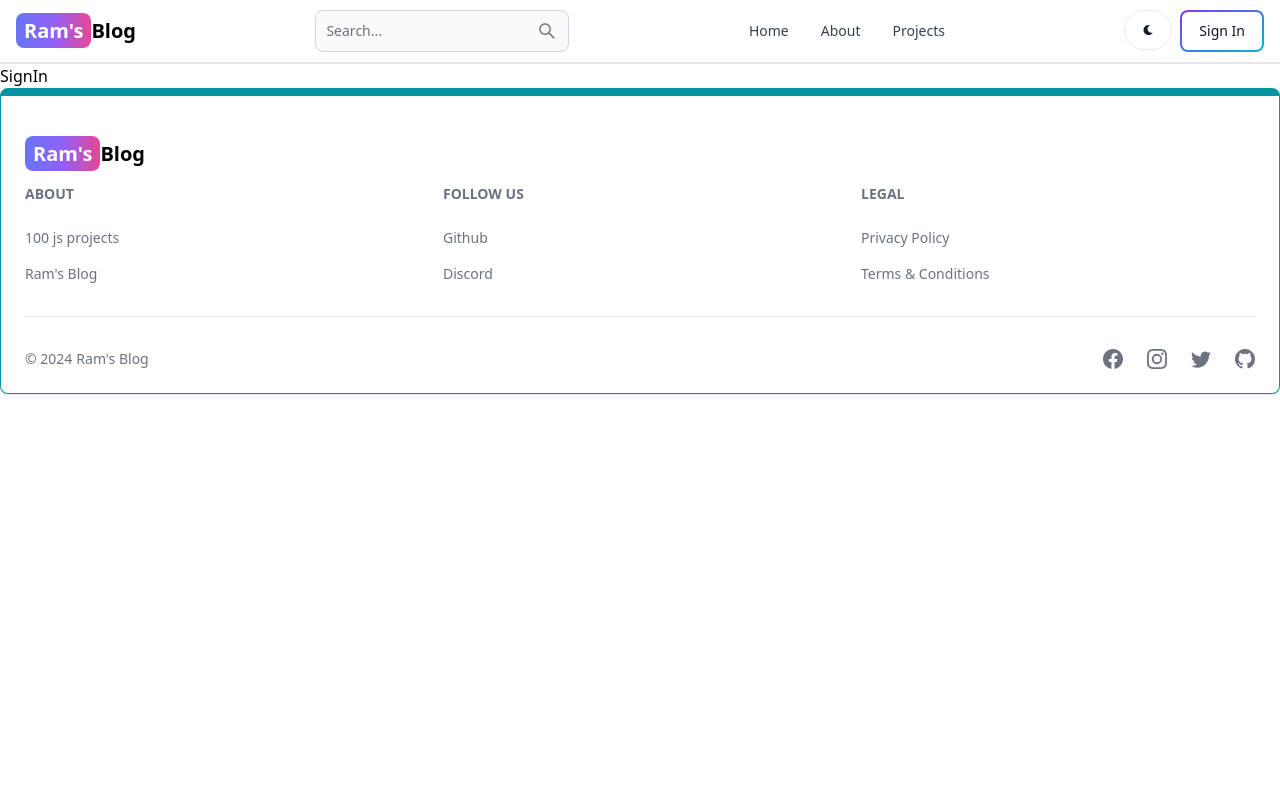
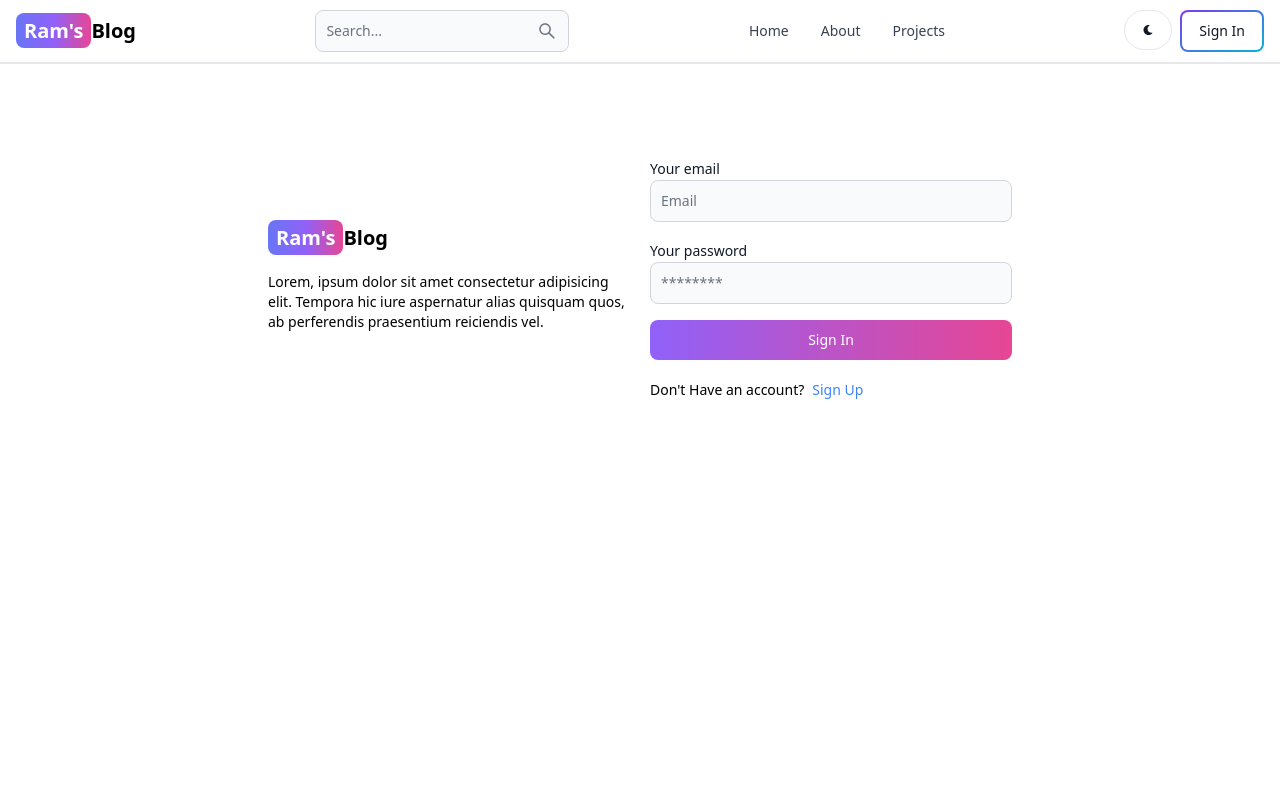
Before and after one commit to Ramsooriyan/Mern-Blog, a React (Vite) app in the folder client/: page /sign-in in a window 1280 px wide. Shown: the top 800 px of the page. Built offline with nearby package versions, Linux system fonts and the light colour scheme.

Commit message:
complete signin functionality

```diff
--- a/client/src/pages/SignIn.jsx
+++ b/client/src/pages/SignIn.jsx
@@ -1,8 +1,90 @@
-import React from 'react'
+import { Alert, Button, Label, Spinner, TextInput } from 'flowbite-react'
+import React, { useState } from 'react'
+import { Link, useNavigate } from 'react-router-dom'
 
 const SignIn = () => {
+  const [formData, setFormData] = useState({});
+  const [errorMessage, setErrorMessage] = useState(null);
+  const [loading, setLoading] = useState(false);
+  const navigate = useNavigate();
+
+  const handleChange = (e)=>{
+    setFormData({...formData, [e.target.id]: e.target.value.trim() });
+  };
+
+  const handleSubmit = async (e)=> {
+    e.preventDefault();
+    if(!formData.email || !formData.password){
+      return setErrorMessage("Please fill out all fields");
+    }
+    try {
+      setLoading(true);
+      setErrorMessage(null);
+      const res = await fetch('/api/auth/signin', {
+        method: 'POST',
+        headers: { 'Content-Type': 'application/json' },
+        body: JSON.stringify(formData),
+      });
+      const data = await res.json();
+      if(data.success === false){
+        return setErrorMessage(data.message);
+      }
+      setLoading(false);
+      if(res.ok){
+        navigate('/');
+      }
+    } catch (error) {
+      setErrorMessage(error.message);
+      setLoading(false);
+    }
+  }
+
   return (
-    <div>SignIn</div>
+    <div className='min-h-screen mt-20'>
+      <div className='flex p-3 max-w-3xl mx-auto flex-col md:flex-row md:items-center gap-5'>
+        {/* left */}
+        <div className='flex-1'>
+          <Link to="/" className='sm:text-xl font-bold dark:text-white text-4xl'>
+            <span className='px-2 py-1 bg-gradient-to-r from-indigo-500 via-purple-500 to-pink-500 rounded-lg text-white'>Ram's</span>Blog
+          </Link>
+          <p className='text-sm mt-5'>
+            Lorem, ipsum dolor sit amet consectetur adipisicing elit. Tempora hic iure aspernatur alias quisquam quos, ab perferendis praesentium reiciendis vel.
+          </p>
+        </div>
+        {/* right */}
+        <div className='flex-1'>
+          <form className='flex flex-col gap-4' onSubmit={handleSubmit}>
+            <div className=''>
+              <Label value='Your email'/>
+              <TextInput type='email' placeholder='Email' id='email' onChange={handleChange}/>
+            </div>
+            <div className=''>
+              <Label value='Your password'/>
+              <TextInput type='password' placeholder='********' id='password' onChange={handleChange}/>
+            </div>
+            <Button gradientDuoTone='purpleToPink' type='submit' disabled={loading}>
+              {
+                loading ? (
+                  <>
+                    <Spinner size='sm' />
+                    <span className='pl-3'>Loading...</span>
+                  </>
+                ): 'Sign In'
+              }
+            </Button>
+          </form>
+          <div className="flex gap-2 text-sm mt-5">
+            <span>Don't Have an account?</span>
+            <Link to='/sign-up' className='text-blue-500'>Sign Up</Link>
+          </div>
+          {errorMessage && (
+            <Alert className='mt-5' color='failure'>
+              {errorMessage}
+            </Alert>
+          )}
+        </div>
+      </div>
+    </div>
   )
 }
 
```
